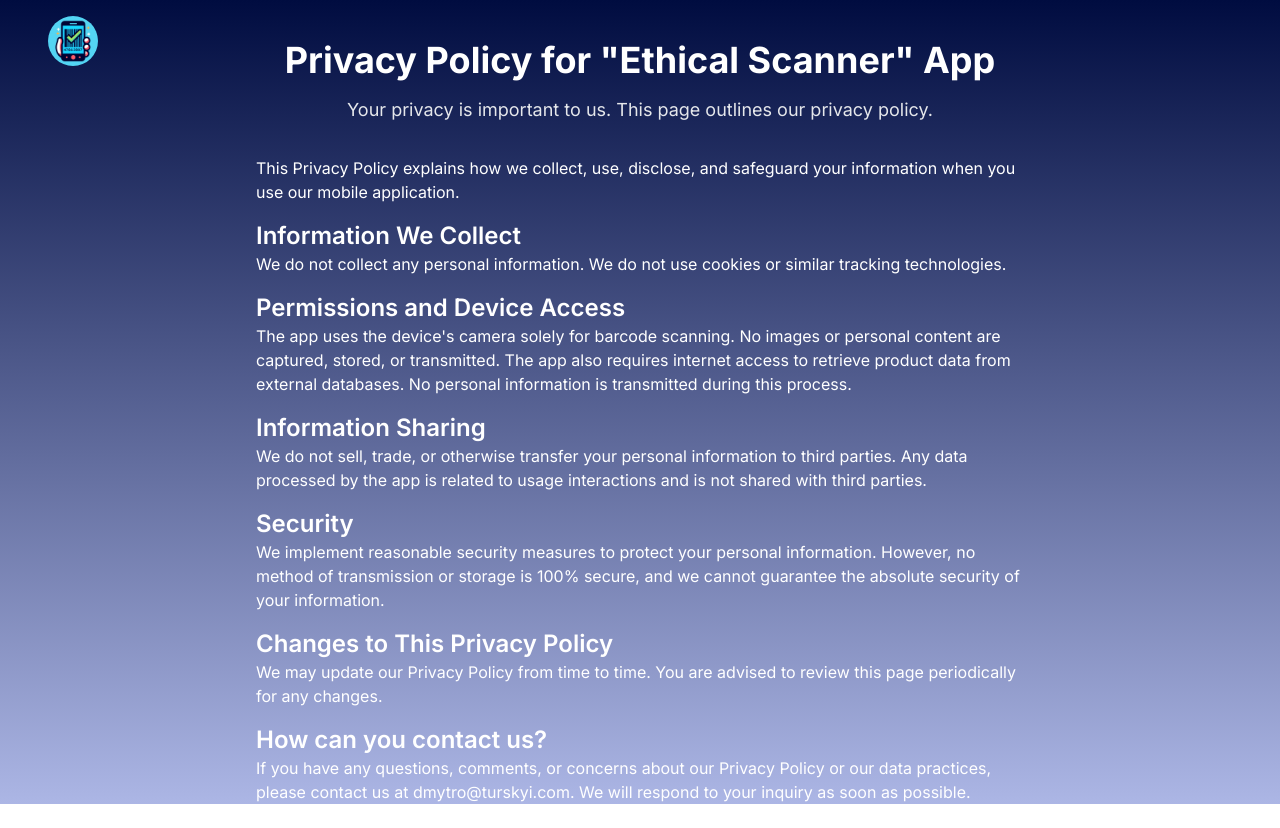
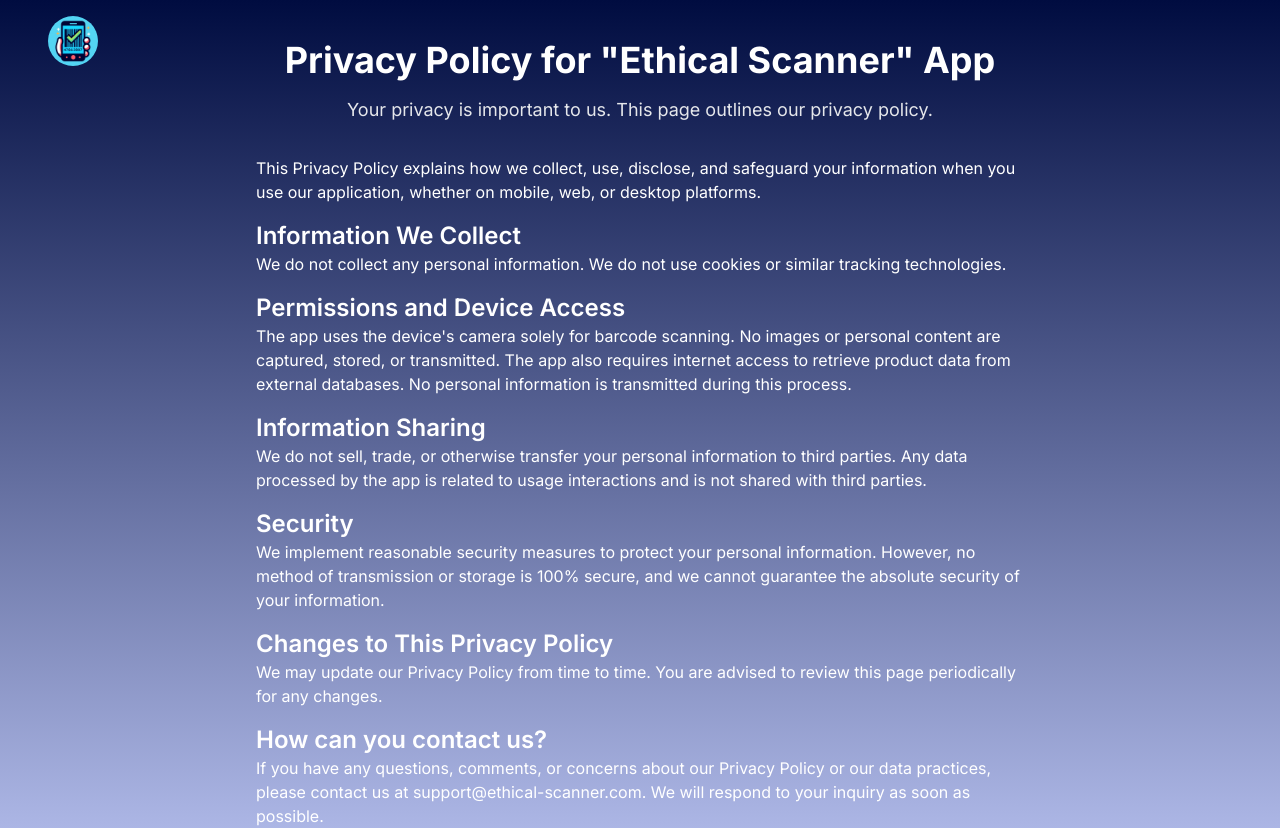
Before and after one commit to Turskyi/ethical_scanner_web, a Next.js app: page /privacy in a window 1280 px wide. Before the commit the page ends 804 px from the top, so only its background shows below. Built offline with nearby package versions, Linux system fonts and the light colour scheme; what tailwindcss-pseudo-elements would draw is missing.

Commit message:
:mailbox: Refactor Privacy Policy page: standardize quotes, enhance application description, and update contact email

```diff
--- a/src/app/privacy/page.tsx
+++ b/src/app/privacy/page.tsx
@@ -1,17 +1,17 @@
-import { Metadata } from "next";
-import Link from "next/link";
-import Image from "next/image";
-import logo from "../../../public/logo.png";
+import { Metadata } from 'next';
+import Link from 'next/link';
+import Image from 'next/image';
+import logo from '../../../public/logo.png';
 
 export const metadata: Metadata = {
-  title: "Ethical Scanner - Privacy Policy",
+  title: 'Ethical Scanner - Privacy Policy',
 };
 
 const PrivacyPolicy = () => {
   return (
     <main
       className="flex min-h-screen flex-col items-center px-4 pt-4 sm:pt-8"
-      style={{ background: "linear-gradient(to bottom, #000C40, #ACB6E5)" }}
+      style={{ background: 'linear-gradient(to bottom, #000C40, #ACB6E5)' }}
     >
       <div className="flex w-full justify-start px-1 sm:absolute sm:left-4 sm:top-4 sm:px-8">
         <Link href="/">
@@ -38,7 +38,8 @@
       <div className="max-w-3xl text-white">
         <p>
           This Privacy Policy explains how we collect, use, disclose, and
-          safeguard your information when you use our mobile application.
+          safeguard your information when you use our application, whether on
+          mobile, web, or desktop platforms.
         </p>
 
         <h2 className="mt-4 text-2xl font-semibold">Information We Collect</h2>
@@ -85,8 +86,10 @@
         <p>
           If you have any questions, comments, or concerns about our Privacy
           Policy or our data practices, please contact us at&#160;
-          <a href="mailto:dmytro@turskyi.com">dmytro@turskyi.com</a>. We will
-          respond to your inquiry as soon as possible.
+          <a href="mailto:support@ethical-scanner.com">
+            support@ethical-scanner.com
+          </a>
+          . We will respond to your inquiry as soon as possible.
         </p>
       </div>
     </main>
```
